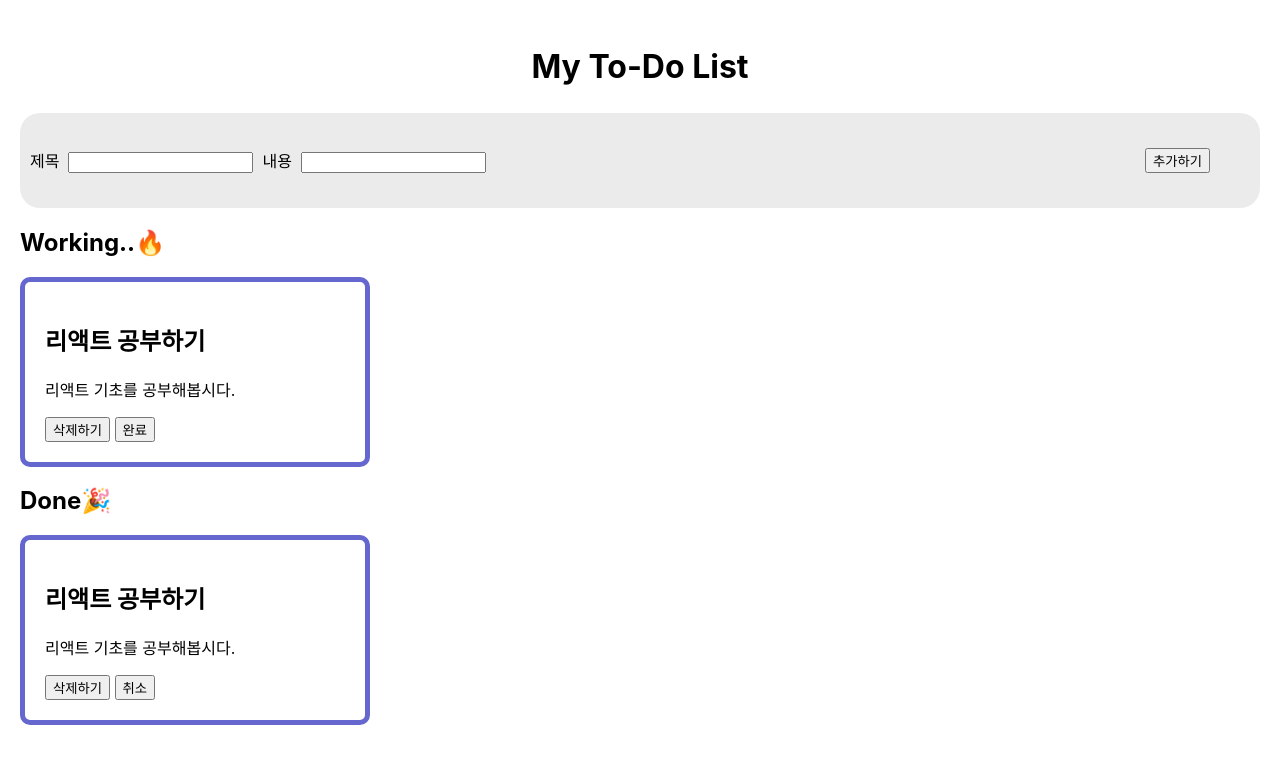
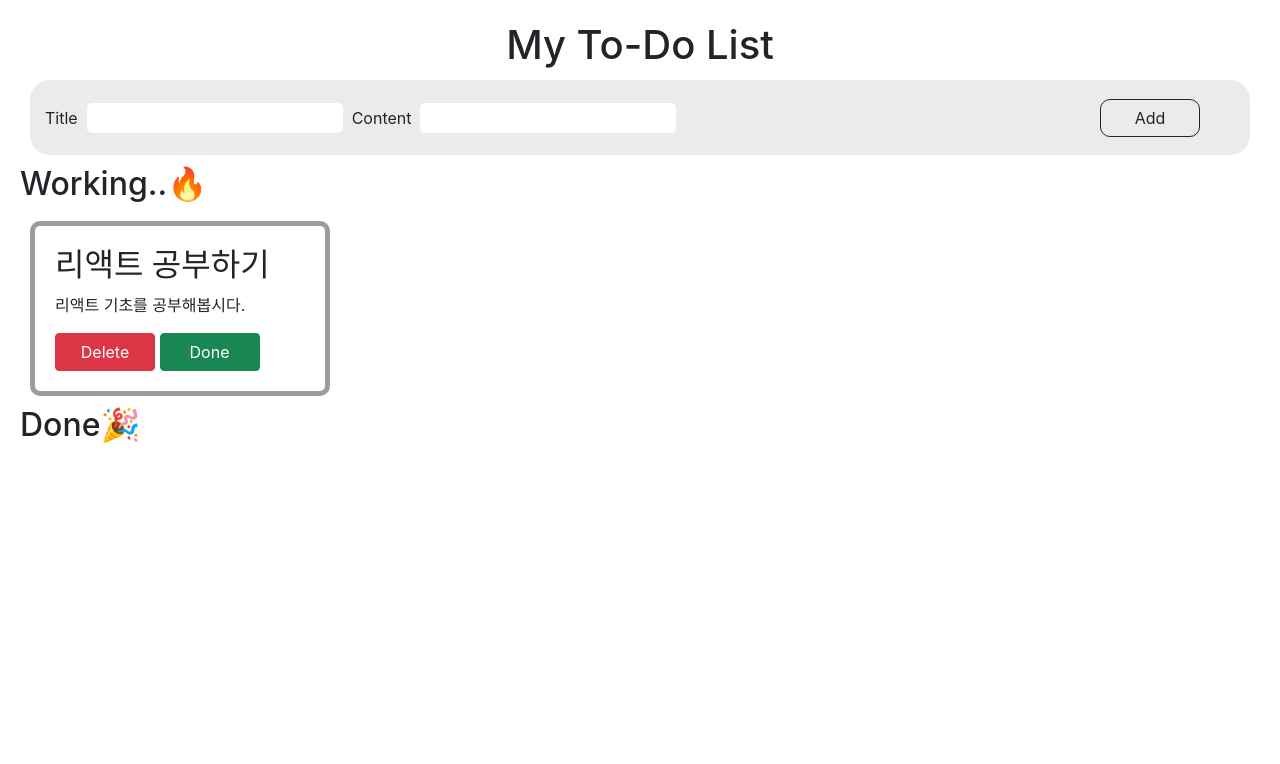
Before and after one commit to hyun0zin/to-do-list-project, a React (Create React App) app: page / in a window 1280 px wide. Shown: the top 764 px of the page. Built offline with nearby package versions, Linux system fonts and the light colour scheme.

Commit message:
react 개인과제 제출

```diff
--- a/public/index.html
+++ b/public/index.html
@@ -8,6 +8,12 @@
     <meta
       name="description"
       content="Web site created using create-react-app"
+    />
+    <link
+      href="https://cdn.jsdelivr.net/npm/bootstrap@5.0.2/dist/css/bootstrap.min.css"
+      rel="stylesheet"
+      integrity="sha384-EVSTQN3/azprG1Anm3QDgpJLIm9Nao0Yz1ztcQTwFspd3yD65VohhpuuCOmLASjC"
+      crossorigin="anonymous"
     />
     <link rel="apple-touch-icon" href="%PUBLIC_URL%/logo192.png" />
     <!--
--- a/src/App.css
+++ b/src/App.css
@@ -18,25 +18,49 @@
   align-items: center;
 
   position: relative;
-  padding: 10px;
+  padding: 15px;
+  margin: 10px;
 }
 
-.addBtn {
+.titleClass {
+  border-color: transparent;
+  border-radius: 5px;
+}
+
+.textClass {
+  border-color: transparent;
+  border-radius: 5px;
+}
+
+#addBtn {
   position: absolute;
   right: 50px;
+  border-radius: 10px;
+  width: 100px;
 }
+
+#removeBtn {
+  width: 100px;
+}
+
+#completeBtn {
+  width: 100px;
+}
+
 .workingCards {
   display: flex;
   gap: 20px;
+  padding: 10px;
 }
 
 .doneCards {
   display: flex;
   gap: 20px;
+  padding: 10px;
 }
 
 .cardList {
-  border: 5px solid rgb(101, 102, 206);
+  border: 5px solid rgb(155, 155, 161);
   border-radius: 10px;
 
   width: 300px;
--- a/src/App.jsx
+++ b/src/App.jsx
@@ -31,10 +31,12 @@ const App = () => {
       id: cards.length + 1,
       title,
       text,
+      isDone: false,
     };
     setCards([...cards, newCards]);
     setTitle("");
     setText("");
+    console.log(newCards);
   };
 
   //card 삭제하기 버튼
@@ -48,12 +50,10 @@ const App = () => {
   const updateCard = (id) => {
     const updatedTodos = cards.map((card) => {
       if (card.id === id) {
-        return { ...card, isDone: !card.isDone };
-      } else {
-        return { ...card };
+        return (card.isDone = !card.isDone);
       }
+      console.log(card.isDone);
     });
-
     setCards(updatedTodos);
   };
 
@@ -62,26 +62,34 @@ const App = () => {
       <h1 className="headerStyle">My To-Do List</h1>
       <div className="inputStyle">
         <div>
-          제목 &nbsp;
-          <input value={title} onChange={addTitleHandler} />
-          &nbsp; 내용 &nbsp;
-          <input value={text} onChange={addTextHandler} />
+          Title &nbsp;
+          <input
+            className="titleClass"
+            value={title}
+            onChange={addTitleHandler}
+          />
+          &nbsp; Content &nbsp;
+          <input className="textClass" value={text} onChange={addTextHandler} />
         </div>
-        <button className="addBtn" onClick={addClickBtn}>
-          추가하기
+        <button
+          id="addBtn"
+          onClick={addClickBtn}
+          type="button"
+          className="btn btn-outline-dark"
+        >
+          Add
         </button>
       </div>
       <WorkingCards
         cards={cards}
         removeCardBtn={removeCardBtn}
         updateCard={updateCard}
-        isDone={false}
       />
+
       <DoneCards
         cards={cards}
         removeCardBtn={removeCardBtn}
         updateCard={updateCard}
-        isDone={true}
       />
     </div>
   );
--- a/src/component/CompleteBtn.jsx
+++ b/src/component/CompleteBtn.jsx
@@ -1,7 +1,16 @@
 import React from "react";
 
 const CompleteBtn = ({ card, updateCard, children }) => {
-  return <button onClick={() => updateCard(card.id)}>{children}</button>;
+  return (
+    <button
+      id="completeBtn"
+      type="button"
+      className="btn btn-success"
+      onClick={() => updateCard(card.id)} //id 어떻게 받아오지?
+    >
+      {children}
+    </button>
+  );
 };
 
 export default CompleteBtn;
--- a/src/component/DoneCards.jsx
+++ b/src/component/DoneCards.jsx
@@ -6,15 +6,24 @@ const DoneCards = ({ cards, removeCardBtn }) => {
       <h2>Done🎉</h2>
       <div className="doneCards">
         {cards.map(function (item) {
+          if (item.isDone === true) {
             return (
               <div key={item.id} className="cardList">
                 <h2>{item.title}</h2>
                 <p>{item.text}</p>
-              <button onClick={() => removeCardBtn(item.id)}>삭제하기</button>
+                <button
+                  id="removeBtn"
+                  type="button"
+                  className="btn btn-danger"
+                  onClick={() => removeCardBtn(item.id)}
+                >
+                  삭제하기
+                </button>
                 &nbsp;
-              <CompleteBtn>취소</CompleteBtn>
+                <CompleteBtn>Cancle</CompleteBtn>
               </div>
             );
+          }
         })}
       </div>
     </div>
--- a/src/component/WorkingCards.jsx
+++ b/src/component/WorkingCards.jsx
@@ -6,15 +6,24 @@ const WorkingCards = ({ cards, removeCardBtn }) => {
       <h2>Working..🔥</h2>
       <div className="workingCards">
         {cards.map(function (item) {
+          if (item.isDone === false) {
             return (
               <div key={item.id} className="cardList">
                 <h2>{item.title}</h2>
                 <p>{item.text}</p>
-              <button onClick={() => removeCardBtn(item.id)}>삭제하기</button>
+                <button
+                  id="removeBtn"
+                  type="button"
+                  className="btn btn-danger"
+                  onClick={() => removeCardBtn(item.id)}
+                >
+                  Delete
+                </button>
                 &nbsp;
-              <CompleteBtn>완료</CompleteBtn>
+                <CompleteBtn>Done</CompleteBtn>
               </div>
             );
+          }
         })}
       </div>
     </div>
```
Lines whose indentation alone changed are shown as unchanged.
